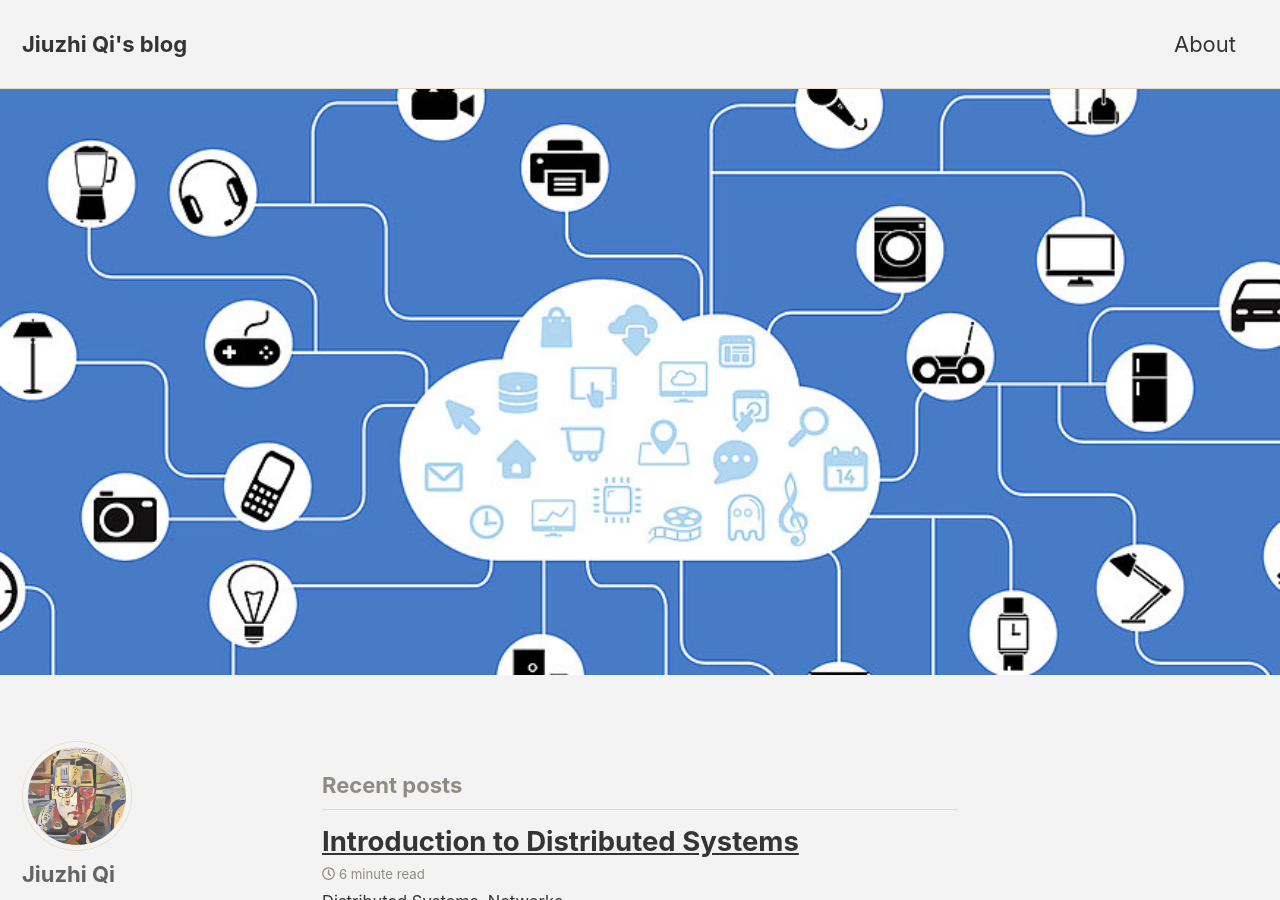
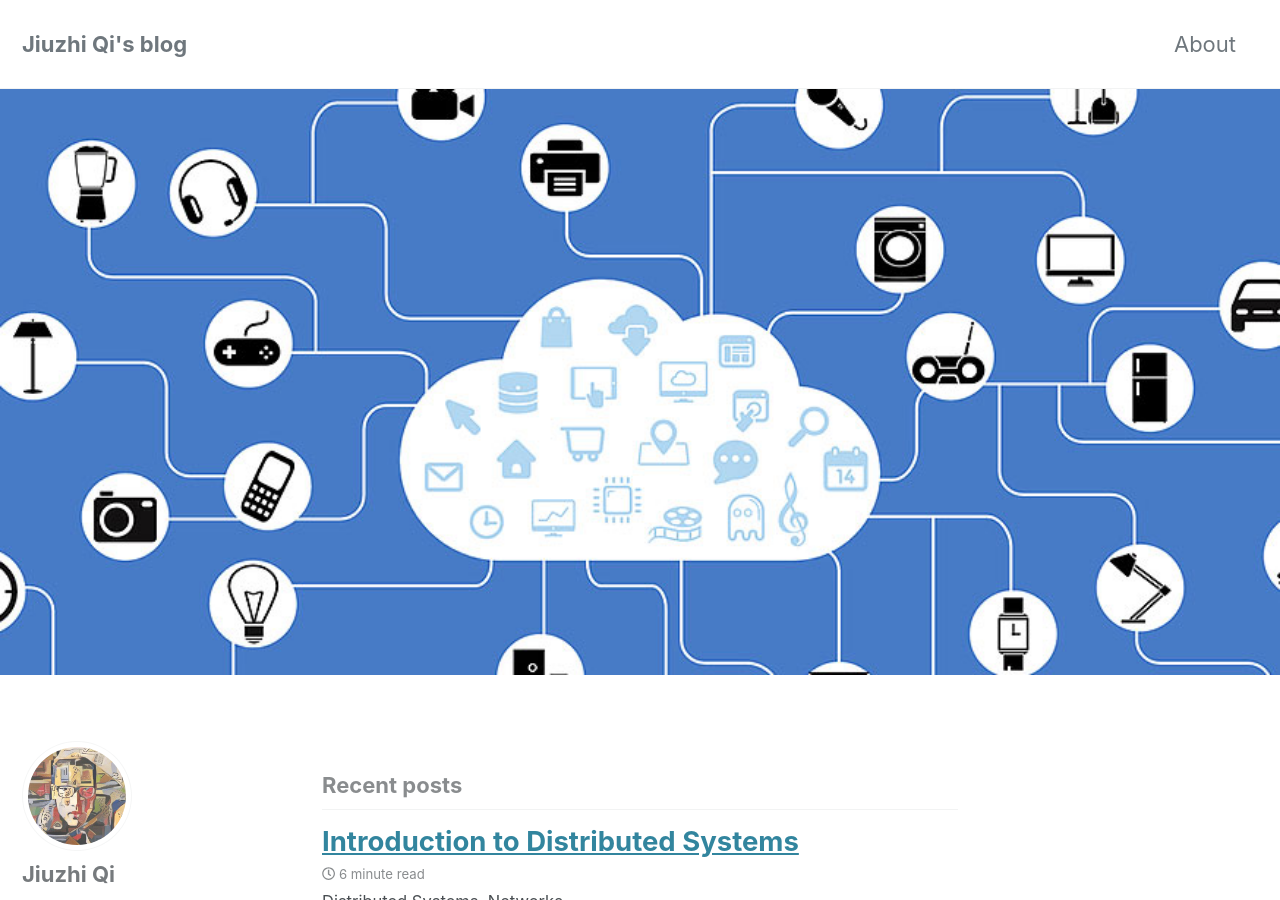
Before and after one commit to jzhzj/jzhzj.github.io, a Jekyll site: the page built from index.html, in a window 1280 px wide and 900 px high. Built offline with Jekyll 4.4.1, drawn with Linux system fonts in a browser that asks for light colours; cached includes are drawn as plain includes; nearby versions of some CDN libraries; the list of posts is cut into pages by our own code.

Commit message:
change theme

```diff
--- a/_config.yml
+++ b/_config.yml
@@ -12,7 +12,7 @@
 
 # theme                  : "minimal-mistakes-jekyll"
 # remote_theme           : "mmistakes/minimal-mistakes"
-minimal_mistakes_skin    : "dirt"  #"default" # "air", "aqua", "contrast", "dark", "dirt", "neon", "mint", "plum", "sunrise"
+minimal_mistakes_skin    : "default"  #"default" # "air", "aqua", "contrast", "dark", "dirt", "neon", "mint", "plum", "sunrise"
 
 # Site Settings
 locale                   : "en-US"
```
